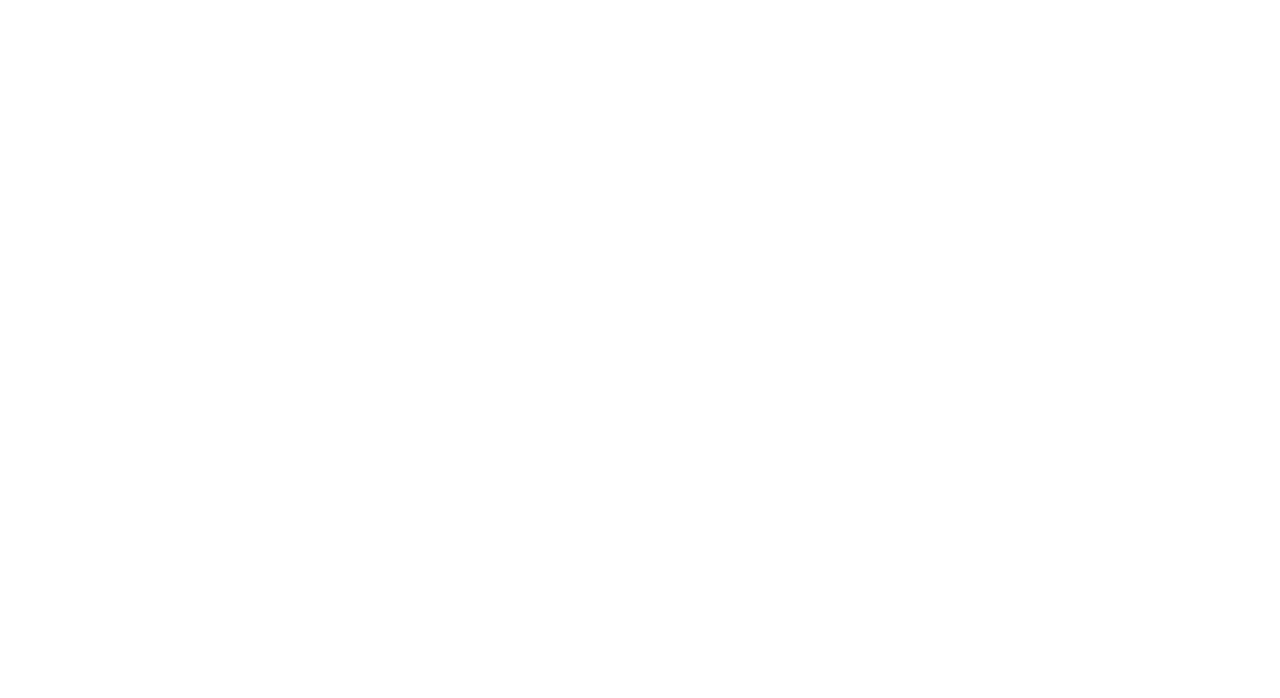
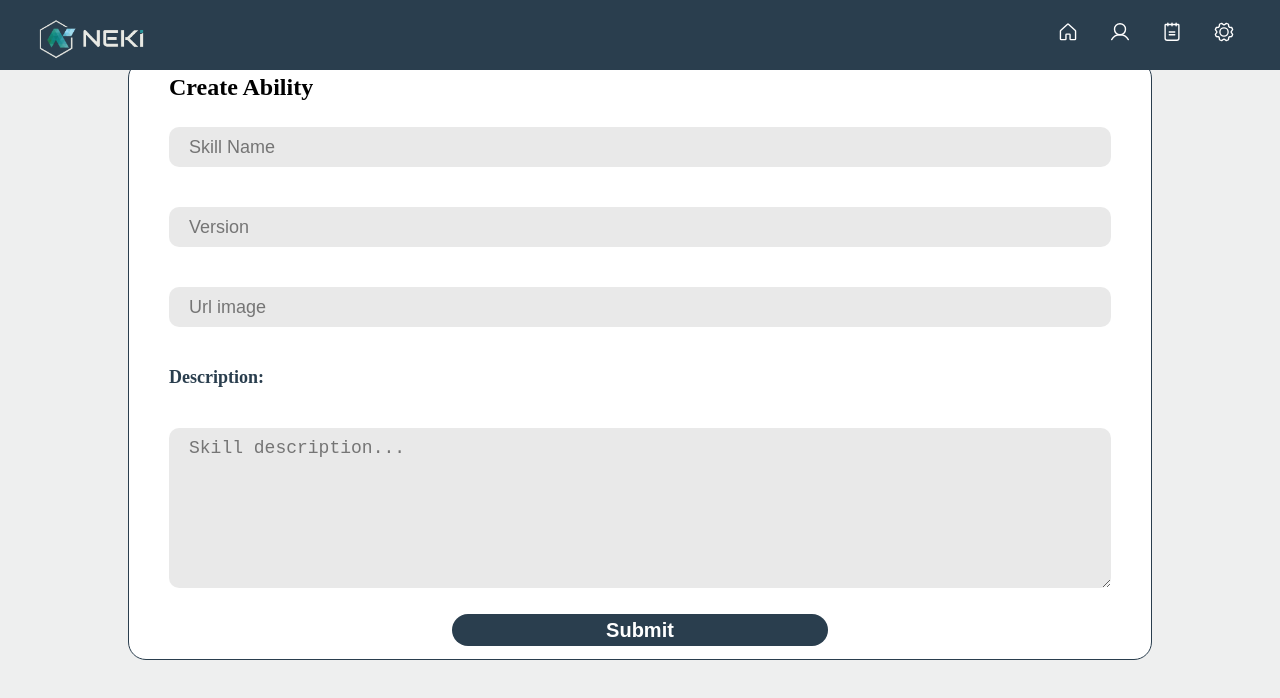
Before and after one commit to nathanfdias/NekiAbilitiesWeb, a React (Create React App) app: page /abilityForm in a window 1280 px wide. Before the commit this address had no page. Shown: the top 698 px of the page. Built offline with nearby package versions, Linux system fonts and the light colour scheme.

Commit message:
Perfil de Habilidades e Form Create Ability

```diff
--- /dev/null
+++ b/src/components/popup/index.tsx
@@ -0,0 +1,22 @@
+
+import React from "react";
+import { PopupContainer, PopupInner} from './style';
+
+interface PopupProps {
+    trigger: boolean;
+    setTrigger: (value: boolean) => void;
+    children: React.ReactNode;
+  }
+
+  export const Popup = ({ trigger, setTrigger, children }: PopupProps): React.ReactElement => {
+    return trigger ? (
+      <PopupContainer>
+        <PopupInner>
+          <button className="close-btn" onClick={() => setTrigger(false)}>x</button>
+          {children}
+        </PopupInner>
+      </PopupContainer>
+    ) : (
+      <></>
+    );
+  };
--- /dev/null
+++ b/src/components/popup/style.ts
@@ -0,0 +1,42 @@
+import styled from 'styled-components';
+
+export const PopupContainer = styled.div`
+    position: fixed;
+    top: 0;
+    left: 0;
+    width: 100%;
+    height: 100vh;
+
+    background: rgba(0, 0, 0, 0.2);
+
+    display: flex;
+
+    justify-content: center;
+    align-items: center;
+`;
+
+export const PopupInner = styled.div`
+  position: relative;
+  padding: 32px;
+  width: 100%;
+  max-width: 640px;
+  background: white;
+  border-radius: 8px;
+
+  .close-btn {
+    position: absolute;
+    top: 16px;
+    right: 16px;
+    color: red;
+    border: none;
+    cursor: pointer;
+    font-size: 18px;
+    background-color: white;
+
+    transition: color 0.3s;
+
+    &:hover {
+      color: rgb(0, 0, 0);
+    }
+  }
+`;
--- /dev/null
+++ b/src/pages/AbilityForm/index.tsx
@@ -0,0 +1,37 @@
+import {ButtonFeedEnviar,FormAddSkill,FormAddSkillContainer,InputContainerCreateSkill,InputSkillCreate,SkillCreateMensageTitle,Textarea, SkillsContainer} from './style';
+import { Navbar } from '../../components/Navbar/Navbar';
+
+export function AbilityForm() {
+    return(
+        <SkillsContainer>
+            <Navbar />
+            <FormAddSkill>
+                <FormAddSkillContainer>
+                    <h2>Create Ability</h2>
+                    <InputContainerCreateSkill>
+                        <InputSkillCreate
+                            type="text"
+                            placeholder="Skill Name"
+                        />
+                        <InputSkillCreate
+                            type="text"
+                            placeholder="Version"
+                        />
+                        <InputSkillCreate
+                            type="text"
+                            placeholder="Url image"
+                        />
+
+                        <SkillCreateMensageTitle>Description:</SkillCreateMensageTitle>
+                        <Textarea
+                            placeholder="Skill description..."
+                        />
+                    </InputContainerCreateSkill>
+                    <ButtonFeedEnviar
+                        type="submit"
+                    />
+                </FormAddSkillContainer>
+            </FormAddSkill>
+        </SkillsContainer>
+    )
+}
--- /dev/null
+++ b/src/pages/AbilityForm/style.ts
@@ -0,0 +1,77 @@
+import styled from 'styled-components';
+
+export const SkillsContainer = styled.div`
+    min-height: 100vh;
+    background-color: rgba(208, 211, 211, 0.356);
+    display: flex;
+    flex-direction: column;
+`;
+
+export const FormAddSkill = styled.div `
+    height: 90vh;
+    width: 100%;
+    display: flex;
+    align-items: center;
+    justify-content: center;
+`;
+
+export const FormAddSkillContainer = styled.form`
+    width: 80%;
+    height: 600px;
+    border-radius: 18px;
+    border: 1px solid #2a3e4e;
+    display: flex;
+    flex-direction: column;
+    justify-content: space-around;
+    padding-inline: 40px;
+    background-color: white;
+`;
+
+export const SkillCreateMensageTitle = styled.h2`
+    color: #2a3e4e;
+    font-size: 18px;
+`;
+
+export const ButtonFeedEnviar = styled.input`
+    height: 32px;
+    padding-inline: 60px;
+    border-radius: 25px;
+    border: none;
+    font-size: 20px;
+    background-color: #2a3e4e;
+    color: white;
+    font-weight: bolder;
+    cursor: pointer;
+    display: flex;
+    align-items: center;
+    justify-content: center;
+    text-align: center;
+    width: 40%;
+    align-self: center;
+`;
+
+export const InputSkillCreate = styled.input`
+    height: 40px;
+    padding-left: 20px;
+    border: none;
+    background-color: rgba(201, 201, 201, 0.404);
+    border-radius: 10px;
+    font-size: 18px;
+`;
+
+export const Textarea = styled.textarea`
+    padding-top: 10px;
+    padding-left: 20px;
+    height: 160px;
+    border: none;
+    background-color: rgba(201, 201, 201, 0.404);
+    border-radius: 10px;
+    font-size: 18px;
+`;
+
+export const InputContainerCreateSkill = styled.div`
+    display: flex;
+    flex-direction: column;
+    justify-content: center;
+    gap: 40px;
+`;
--- a/src/pages/Catalog/index.tsx
+++ b/src/pages/Catalog/index.tsx
@@ -1,6 +1,7 @@
 import { AbilityImage,AbilitysBoxContainer,AbilitysBoxDescript,AbilitysBoxTitle,AbilitysContainer,AbilitysMap,
-AbilitysNewAbilityContainer,CreateAbilityButton,FormInputContainer,FormInputContainerAbilitys, FormInput, CardAbilityContainer, InputCheckbox } from './style';
+AbilitysNewAbilityContainer,CreateAbilityButton,FormInputContainerAbilitys, FormInput, CardAbilityContainer, InputCheckbox } from './style';
 import { Navbar } from '../../components/Navbar/Navbar';
+import { Link } from 'react-router-dom';
 
 export function Catalog() {
     return(
@@ -10,9 +11,11 @@ export function Catalog() {
                 <AbilitysMap>
                     <FormInputContainerAbilitys>
                         <FormInput type="text" placeholder="Pesquise as Skills" />
-                        <CreateAbilityButton>
-                                Criar Nova Skill
-                        </CreateAbilityButton>
+                        <Link to="/abilityForm">
+                            <CreateAbilityButton >
+                                    Criar Nova Skill
+                            </CreateAbilityButton>
+                        </Link>
                     </FormInputContainerAbilitys>
                     {/* Inicio do Mapper para puxar da API */}
                     <CardAbilityContainer key={1}>
--- a/src/pages/Catalog/style.ts
+++ b/src/pages/Catalog/style.ts
@@ -85,7 +85,7 @@ export const CreateAbilityButton = styled.button`
     border-radius: 10px;
     font-size: 1rem;
     font-weight: bolder;
-    background-color: #00A8FF;
+    background-color: #2a3e4e;
     color: white;
     cursor: pointer;
 `;
--- /dev/null
+++ b/src/pages/Perfil/index.tsx
@@ -0,0 +1,53 @@
+import React, { useState } from "react";
+import {
+  ButtonEditLevelPerfil,
+  FormEditPopupContent,
+  PerfilBoxesContainer,
+  PerfilContainer,
+  PerfilItensMap,
+  PerfilSkillBoxTitle,
+  InputEditLevel,
+  SkillImage,
+  SkillBoxButton,
+} from "./style";
+import { Navbar } from "../../components/Navbar/Navbar";
+import { Popup } from "../../components/popup";
+
+export function Perfil() {
+  const [popup, setPopup] = useState(false);
+
+  return (
+    <PerfilContainer>
+      <Navbar />
+      <PerfilBoxesContainer>
+        {/* Inicio Mapeamento */}
+        {/* {data?.userSkill?.map((userSkill) => { return ( */}
+        <PerfilItensMap>
+          <PerfilSkillBoxTitle>
+            <p>Skill: Teste</p>
+            <p>Version: 9.9</p>
+            <p>Level: 6</p>
+          </PerfilSkillBoxTitle>
+          <SkillImage />
+          <SkillBoxButton onClick={() => setPopup(true)}>Level Edit</SkillBoxButton>
+          <SkillBoxButton>Delete Skill</SkillBoxButton>
+        </PerfilItensMap>
+        {/* ); */}
+        {/* })} */}
+        <Popup trigger={popup} setTrigger={setPopup}>
+          <FormEditPopupContent>
+            <InputEditLevel
+              placeholder="Digite o Level 1-10"
+              type="number"
+              min={1}
+              max={10}
+            />
+            <ButtonEditLevelPerfil>
+              Enviar
+            </ButtonEditLevelPerfil>
+          </FormEditPopupContent>
+        </Popup>
+      </PerfilBoxesContainer>
+    </PerfilContainer>
+  );
+}
--- /dev/null
+++ b/src/pages/Perfil/style.ts
@@ -0,0 +1,90 @@
+import styled from "styled-components";
+
+export const PerfilContainer = styled.div`
+    min-height: 100vh;
+    background-color: rgba(208, 211, 211, 0.356);
+    display: flex;
+    flex-direction: column;
+`;
+
+export const PerfilBoxContainer = styled.div`
+    margin-top: 120px;
+    display: flex;
+    flex-direction: column;
+    justify-content: center;
+    align-items: center;
+`;
+
+export const PerfilBoxesContainer = styled.div`
+    margin: 60px;
+    display: flex;
+    flex-wrap: wrap;
+    align-items: center;
+    justify-content: space-around;
+`;
+
+export const PerfilSkillBoxTitle = styled.div`
+    text-align: center;
+    font-size: 18px;
+    color: #2a3e4e;
+`;
+
+export const PerfilItensMap = styled.div`
+    margin-top: 70px;
+    min-height: 320px;
+    margin-inline: 30px;
+    width: 320px;
+    display: flex;
+    flex-direction: column;
+    justify-content: center;
+    gap: 20px;
+    align-items: center;
+    box-shadow: rgba(0, 0, 0, 0.35) 0px 5px 15px;
+    padding-block: 20px;
+    background-color: white;
+`;
+
+export const FormEditPopupContent = styled.div`
+    display: flex;
+    flex-direction: row;
+    align-items: center;
+    justify-content: space-around;
+`;
+
+export const ButtonEditLevelPerfil = styled.div`
+    height: 26px;
+    width: 100px;
+  padding-inline: 46px;
+  border-radius: 25px;
+  border: none;
+  font-size: 16px;
+  background-color: #2a3e4e;
+  color: white;
+  font-weight: bolder;
+  cursor: pointer;
+  display: flex;
+  align-items: center;
+  justify-content: center;
+`;
+
+export const InputEditLevel = styled.input`
+    font-size: 1rem;
+    min-width: 170px;
+`;
+
+export const SkillImage = styled.image`
+    width: 140px;
+    height: 140px;
+    background-color: #00A8FF;
+`;
+
+export const SkillBoxButton = styled.button`
+        padding-inline: 12px;
+    padding-block: 6px;
+    font-size: 14px;
+    font-weight: bolder;
+    cursor: pointer;
+    border: 1px solid #2a3e4e;
+    background-color: #2a3e4e;
+    color: white;
+`;
--- a/src/router/Router.tsx
+++ b/src/router/Router.tsx
@@ -4,6 +4,8 @@ import { Home } from "../pages/Home";
 import { Login } from "../pages/Login";
 import { Register } from "../pages/Login/Register";
 import { Catalog } from "../pages/Catalog";
+import { Perfil } from "../pages/Perfil";
+import { AbilityForm } from "../pages/AbilityForm";
 
 export function Router() {
     return (
@@ -12,6 +14,8 @@ export function Router() {
         <Route path="/login" element={<Login />}></Route>
         <Route path="/register" element={<Register />}></Route>
         <Route path="/catalog" element={<Catalog />}></Route>
+        <Route path="/perfil" element={<Perfil />}></Route>
+        <Route path="/abilityForm" element={<AbilityForm />}></Route>
       </Routes>
     );
   }
```
